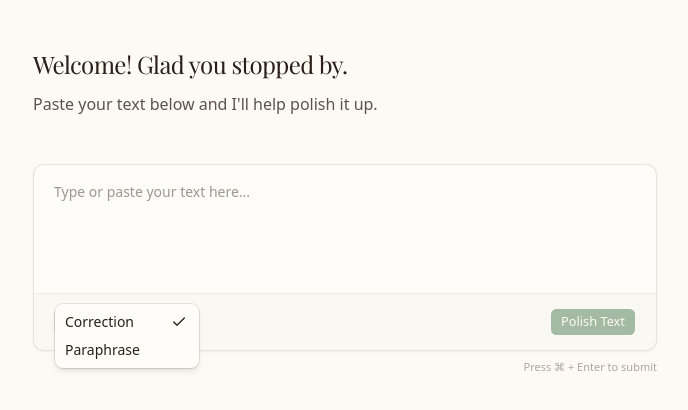
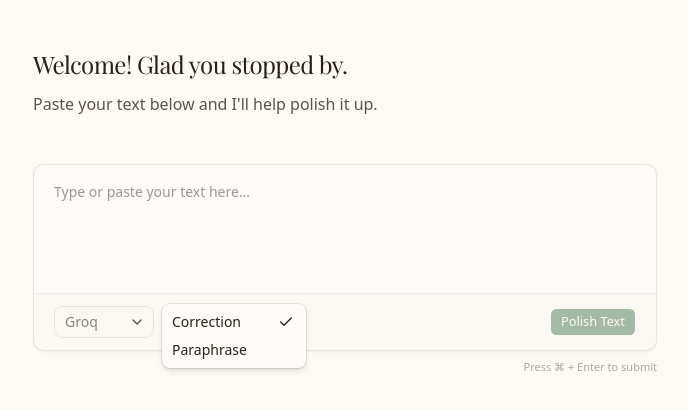
Before and after one commit to faisal-hendra/QuillBuddy, a React (Vite) app: page /#/ in a window 1280 px wide. Both pictures are taken after a click on the button "Correction". Shown: the top 410 px of the page, without its empty margins (295-983 px from the left). Built offline with nearby package versions, Linux system fonts and the light colour scheme; what tailwind-animations would draw is missing.

Commit message:
feat: gemini support

```diff
--- /dev/null
+++ b/src/components/ui/boxless-select.jsx
@@ -0,0 +1,168 @@
+import * as React from "react";
+import { Select as SelectPrimitive } from "radix-ui";
+
+import { cn } from "@/lib/utils";
+import { ChevronDownIcon, CheckIcon, ChevronUpIcon } from "lucide-react";
+
+function BoxlessSelect({ ...props }) {
+  return <SelectPrimitive.Root data-slot="select" {...props} />;
+}
+
+function BoxlessSelectGroup({ className, ...props }) {
+  return (
+    <SelectPrimitive.Group
+      data-slot="select-group"
+      className={cn("scroll-my-1 p-1", className)}
+      {...props}
+    />
+  );
+}
+
+function BoxlessSelectValue({ ...props }) {
+  return <SelectPrimitive.Value data-slot="select-value" {...props} />;
+}
+
+function BoxlessSelectTrigger({
+  className,
+  size = "default",
+  children,
+  ...props
+}) {
+  return (
+    <SelectPrimitive.Trigger
+      data-slot="select-trigger"
+      data-size={size}
+      className={cn(
+        "flex w-fit items-center underline justify-between gap-1.5border-input bg-transparent py-2 pr-2 pl-2.5 text-sm whitespace-nowrap transition-colors outline-none select-none focus-visible:border-ring focus-visible:ring-3 focus-visible:ring-ring/50 disabled:cursor-not-allowed disabled:opacity-50 aria-invalid:border-destructive aria-invalid:ring-3 aria-invalid:ring-destructive/20 data-placeholder:text-muted-foreground data-[size=default]:h-8 data-[size=sm]:h-7 data-[size=sm]:rounded-[min(var(--radius-md),10px)] *:data-[slot=select-value]:line-clamp-1 *:data-[slot=select-value]:flex *:data-[slot=select-value]:items-center *:data-[slot=select-value]:gap-1.5 dark:bg-input/30 dark:hover:bg-input/50 dark:aria-invalid:border-destructive/50 dark:aria-invalid:ring-destructive/40 [&_svg]:pointer-events-none [&_svg]:shrink-0 [&_svg:not([class*='size-'])]:size-4",
+        className,
+      )}
+      {...props}
+    >
+      {children}
+      <SelectPrimitive.Icon asChild>
+        <ChevronDownIcon className="pointer-events-none size-4 text-muted-foreground" />
+      </SelectPrimitive.Icon>
+    </SelectPrimitive.Trigger>
+  );
+}
+
+function BoxlessSelectContent({
+  className,
+  children,
+  position = "item-aligned",
+  align = "center",
+  ...props
+}) {
+  return (
+    <SelectPrimitive.Portal>
+      <SelectPrimitive.Content
+        data-slot="select-content"
+        data-align-trigger={position === "item-aligned"}
+        className={cn(
+          "relative z-50 max-h-(--radix-select-content-available-height) min-w-36 origin-(--radix-select-content-transform-origin) overflow-x-hidden overflow-y-auto rounded-lg bg-popover text-popover-foreground shadow-md ring-1 ring-foreground/10 duration-100 data-[align-trigger=true]:animate-none data-[side=bottom]:slide-in-from-top-2 data-[side=left]:slide-in-from-right-2 data-[side=right]:slide-in-from-left-2 data-[side=top]:slide-in-from-bottom-2 data-open:animate-in data-open:fade-in-0 data-open:zoom-in-95 data-closed:animate-out data-closed:fade-out-0 data-closed:zoom-out-95",
+          position === "popper" &&
+            "data-[side=bottom]:translate-y-1 data-[side=left]:-translate-x-1 data-[side=right]:translate-x-1 data-[side=top]:-translate-y-1",
+          className,
+        )}
+        position={position}
+        align={align}
+        {...props}
+      >
+        <BoxlessSelectScrollUpButton />
+        <SelectPrimitive.Viewport
+          data-position={position}
+          className={cn(
+            "data-[position=popper]:h-(--radix-select-trigger-height) data-[position=popper]:w-full data-[position=popper]:min-w-(--radix-select-trigger-width)",
+            position === "popper" && "",
+          )}
+        >
+          {children}
+        </SelectPrimitive.Viewport>
+        <BoxlessSelectScrollDownButton />
+      </SelectPrimitive.Content>
+    </SelectPrimitive.Portal>
+  );
+}
+
+function BoxlessSelectLabel({ className, ...props }) {
+  return (
+    <SelectPrimitive.Label
+      data-slot="select-label"
+      className={cn("px-1.5 py-1 text-xs text-muted-foreground", className)}
+      {...props}
+    />
+  );
+}
+
+function BoxlessSelectItem({ className, children, ...props }) {
+  return (
+    <SelectPrimitive.Item
+      data-slot="select-item"
+      className={cn(
+        "relative flex w-full cursor-default items-center gap-1.5 rounded-md py-1 pr-8 pl-1.5 text-sm outline-hidden select-none focus:bg-accent focus:text-accent-foreground not-data-[variant=destructive]:focus:**:text-accent-foreground data-disabled:pointer-events-none data-disabled:opacity-50 [&_svg]:pointer-events-none [&_svg]:shrink-0 [&_svg:not([class*='size-'])]:size-4 *:[span]:last:flex *:[span]:last:items-center *:[span]:last:gap-2",
+        className,
+      )}
+      {...props}
+    >
+      <span className="pointer-events-none absolute right-2 flex size-4 items-center justify-center">
+        <SelectPrimitive.ItemIndicator>
+          <CheckIcon className="pointer-events-none" />
+        </SelectPrimitive.ItemIndicator>
+      </span>
+      <SelectPrimitive.ItemText>{children}</SelectPrimitive.ItemText>
+    </SelectPrimitive.Item>
+  );
+}
+
+function BoxlessSelectSeparator({ className, ...props }) {
+  return (
+    <SelectPrimitive.Separator
+      data-slot="select-separator"
+      className={cn("pointer-events-none -mx-1 my-1 h-px bg-border", className)}
+      {...props}
+    />
+  );
+}
+
+function BoxlessSelectScrollUpButton({ className, ...props }) {
+  return (
+    <SelectPrimitive.ScrollUpButton
+      data-slot="select-scroll-up-button"
+      className={cn(
+        "z-10 flex cursor-default items-center justify-center bg-popover py-1 [&_svg:not([class*='size-'])]:size-4",
+        className,
+      )}
+      {...props}
+    >
+      <ChevronUpIcon />
+    </SelectPrimitive.ScrollUpButton>
+  );
+}
+
+function BoxlessSelectScrollDownButton({ className, ...props }) {
+  return (
+    <SelectPrimitive.ScrollDownButton
+      data-slot="select-scroll-down-button"
+      className={cn(
+        "z-10 flex cursor-default items-center justify-center bg-popover py-1 [&_svg:not([class*='size-'])]:size-4",
+        className,
+      )}
+      {...props}
+    >
+      <ChevronDownIcon />
+    </SelectPrimitive.ScrollDownButton>
+  );
+}
+
+export {
+  BoxlessSelect,
+  BoxlessSelectContent,
+  BoxlessSelectGroup,
+  BoxlessSelectItem,
+  BoxlessSelectLabel,
+  BoxlessSelectScrollDownButton,
+  BoxlessSelectScrollUpButton,
+  BoxlessSelectSeparator,
+  BoxlessSelectTrigger,
+  BoxlessSelectValue,
+};
--- a/src/pages/MainApp.jsx
+++ b/src/pages/MainApp.jsx
@@ -13,6 +13,14 @@
   SelectTrigger,
   SelectValue,
 } from "@/components/ui/select";
+import {
+  BoxlessSelect,
+  BoxlessSelectContent,
+  BoxlessSelectGroup,
+  BoxlessSelectItem,
+  BoxlessSelectTrigger,
+  BoxlessSelectValue,
+} from "@/components/ui/boxless-select";
 
 const MainApp = () => {
   const [userInput, setUserInput] = useState("");
@@ -20,6 +28,7 @@
   const [isLoading, setIsLoading] = useState(false);
   const [mounted, setMounted] = useState(false);
   const [mode, setMode] = useState("correction");
+  const [provider, setProvider] = useState("groq");
 
   useEffect(() => {
     setMounted(true);
@@ -31,11 +40,21 @@
 
     try {
       setIsLoading(true);
+      let correctedSentence;
       // Call python backend to communicate with Groq
-      const correctedSentence = await callFunction("generate_response", [
+      if (provider === "groq") {
+        correctedSentence = await callFunction("generate_response", [
           userInput,
           mode,
+          provider,
         ]);
+      } else if (provider === "gemini") {
+        correctedSentence = await callFunction("generate_response", [
+          userInput,
+          mode,
+          provider,
+        ]);
+      }
       setUserInput(correctedSentence);
     } catch (error) {
       console.error("Failed to generate response:", error);
@@ -83,22 +102,45 @@
               className={`min-h-32 border-0 rounded-none resize-none  ${isLoading ? "text-foreground/30" : "text-foreground/90"} placeholder:text-muted-foreground/60 py-4 px-5 text-base leading-relaxed focus-visible:ring-0 focus-visible:ring-offset-0`}
               disabled={isLoading}
             />
-            <div className="flex items-center justify-between px-5 py-3 bg-secondary/40 border-t border-border/40">
-              <span className="text-xs text-muted-foreground/70">
+            <div className="flex items-center justify-between items-center px-5 py-3 bg-secondary/40 border-t border-border/40">
+              <span className="text-xs text-muted-foreground/70 flex gap-2">
                 {isLoading ? (
                   "Processing, hang tight..."
                 ) : (
-                  <Select value={mode} onValueChange={(e) => setMode(e)}>
-                    <SelectTrigger className="w-[120px]">
+                  <div className="flex gap-2">
+                    <Select
+                      value={provider}
+                      onValueChange={(e) => setProvider(e)}
+                    >
+                      <SelectTrigger className="w-[100px]">
                         <SelectValue />
                       </SelectTrigger>
                       <SelectContent>
                         <SelectGroup>
-                        <SelectItem value="correction">Correction</SelectItem>
-                        <SelectItem value="paraphrase">Paraphrase</SelectItem>
+                          <SelectItem value="groq">Groq</SelectItem>
+                          <SelectItem value="gemini">Gemini</SelectItem>
                         </SelectGroup>
                       </SelectContent>
                     </Select>
+                    <BoxlessSelect
+                      value={mode}
+                      onValueChange={(e) => setMode(e)}
+                    >
+                      <BoxlessSelectTrigger className="w-[120px]">
+                        <BoxlessSelectValue />
+                      </BoxlessSelectTrigger>
+                      <BoxlessSelectContent>
+                        <BoxlessSelectGroup>
+                          <BoxlessSelectItem value="correction">
+                            Correction
+                          </BoxlessSelectItem>
+                          <BoxlessSelectItem value="paraphrase">
+                            Paraphrase
+                          </BoxlessSelectItem>
+                        </BoxlessSelectGroup>
+                      </BoxlessSelectContent>
+                    </BoxlessSelect>
+                  </div>
                 )}
               </span>
               <Button
```
Also changed, not shown: 1 other file (tests, documents, lock files or other folders). Lines whose indentation alone changed are shown as unchanged.
